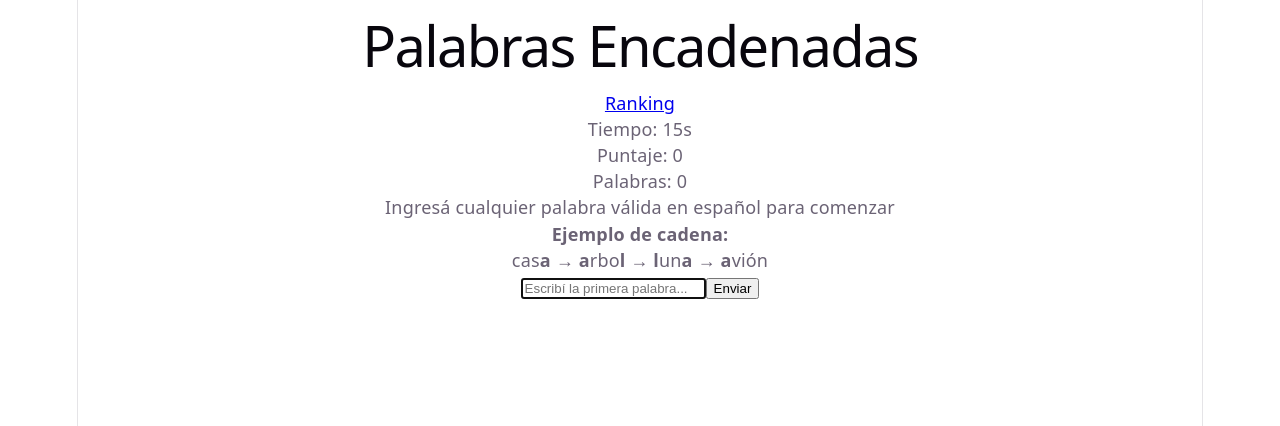
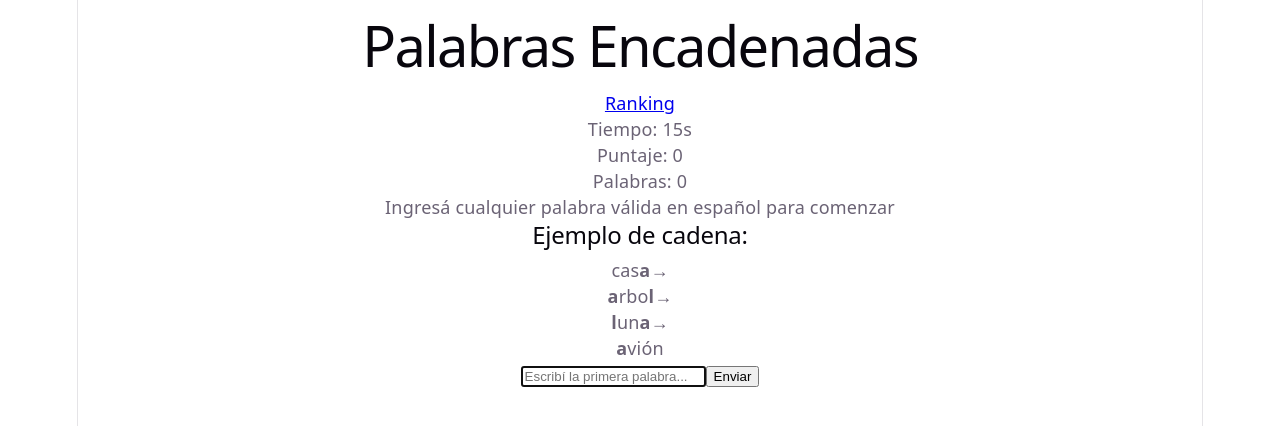
Before and after one commit to sabrinarodriguezfennema/unq-ui-sabrina-rodriguez-trabajo-final, a React (Vite) app: page / in a window 1280 px wide. Shown: the top 426 px of the page. Built offline with nearby package versions, Linux system fonts and the light colour scheme.

Commit message:
actualizar ejemplo y subtítulo en HomePage

```diff
--- a/src/pages/HomePage.tsx
+++ b/src/pages/HomePage.tsx
@@ -46,20 +46,45 @@ export function HomePage() {
 
       <p className="instruction-hint">
         {nextLetter
-          ? `Ingresá una palabra que empiece con "${nextLetter}"`
+          ? `Encadená palabras usando la última letra de la anterior antes de que se acabe el tiempo`
           : 'Ingresá cualquier palabra válida en español para comenzar'}
       </p>
 
       {chain.length === 0 && (
-        <div className="game-example">
-          <p>
-            <strong>Ejemplo de cadena:</strong>
-          </p>
-          <p>
-            cas<strong>a</strong> → <strong>a</strong>rbo<strong>l</strong> →{' '}
-            <strong>l</strong>un<strong>a</strong> → <strong>a</strong>vión
-          </p>
-        </div>
+        <section className="chain-section example-section">
+          <h2>Ejemplo de cadena:</h2>
+          <div className="word-chain">
+            <div className="chain-step">
+              <span className="chain-item">
+                cas<strong>a</strong>
+              </span>
+              <span className="chain-arrow" aria-hidden="true">
+                →
+              </span>
+            </div>
+            <div className="chain-step">
+              <span className="chain-item">
+                <strong>a</strong>rbo<strong>l</strong>
+              </span>
+              <span className="chain-arrow" aria-hidden="true">
+                →
+              </span>
+            </div>
+            <div className="chain-step">
+              <span className="chain-item">
+                <strong>l</strong>un<strong>a</strong>
+              </span>
+              <span className="chain-arrow" aria-hidden="true">
+                →
+              </span>
+            </div>
+            <div className="chain-step">
+              <span className="chain-item">
+                <strong>a</strong>vión
+              </span>
+            </div>
+          </div>
+        </section>
       )}
 
       <WordForm
```
